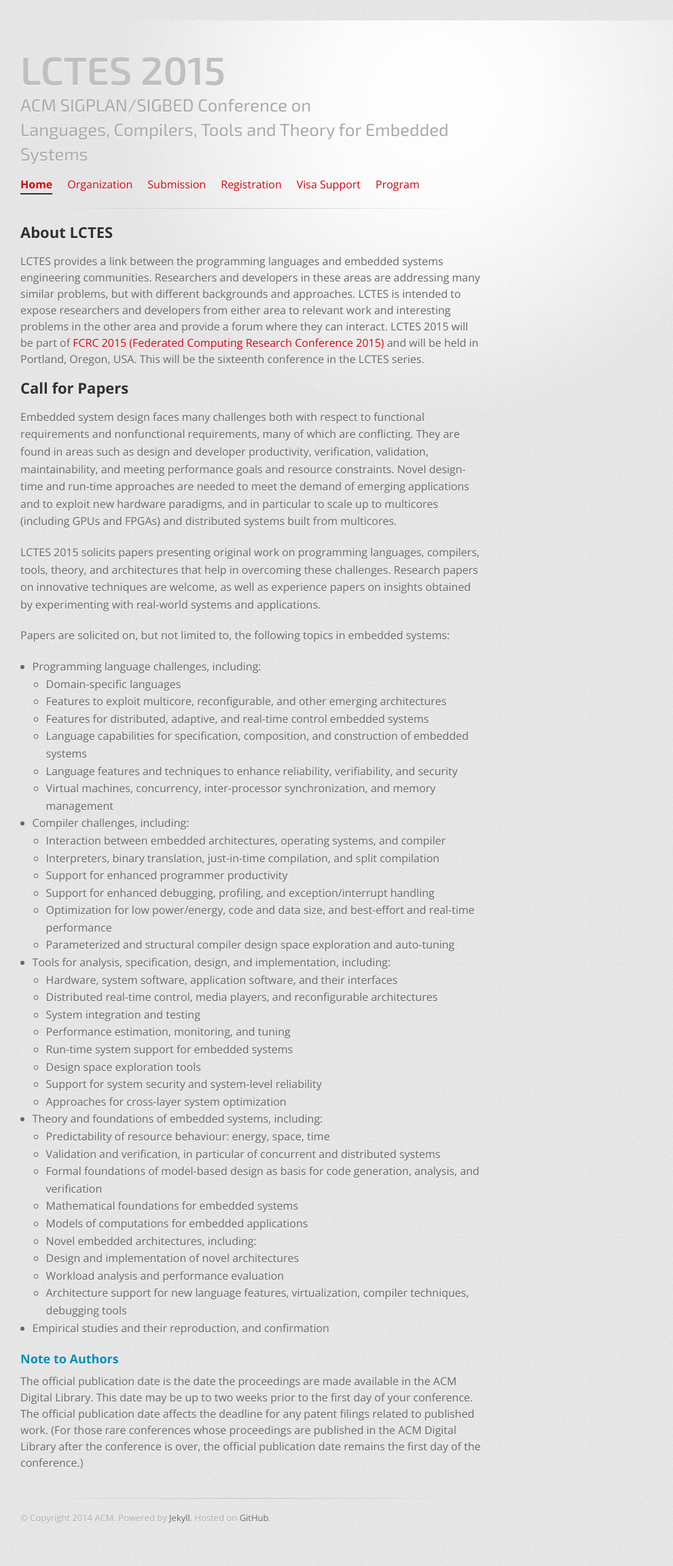
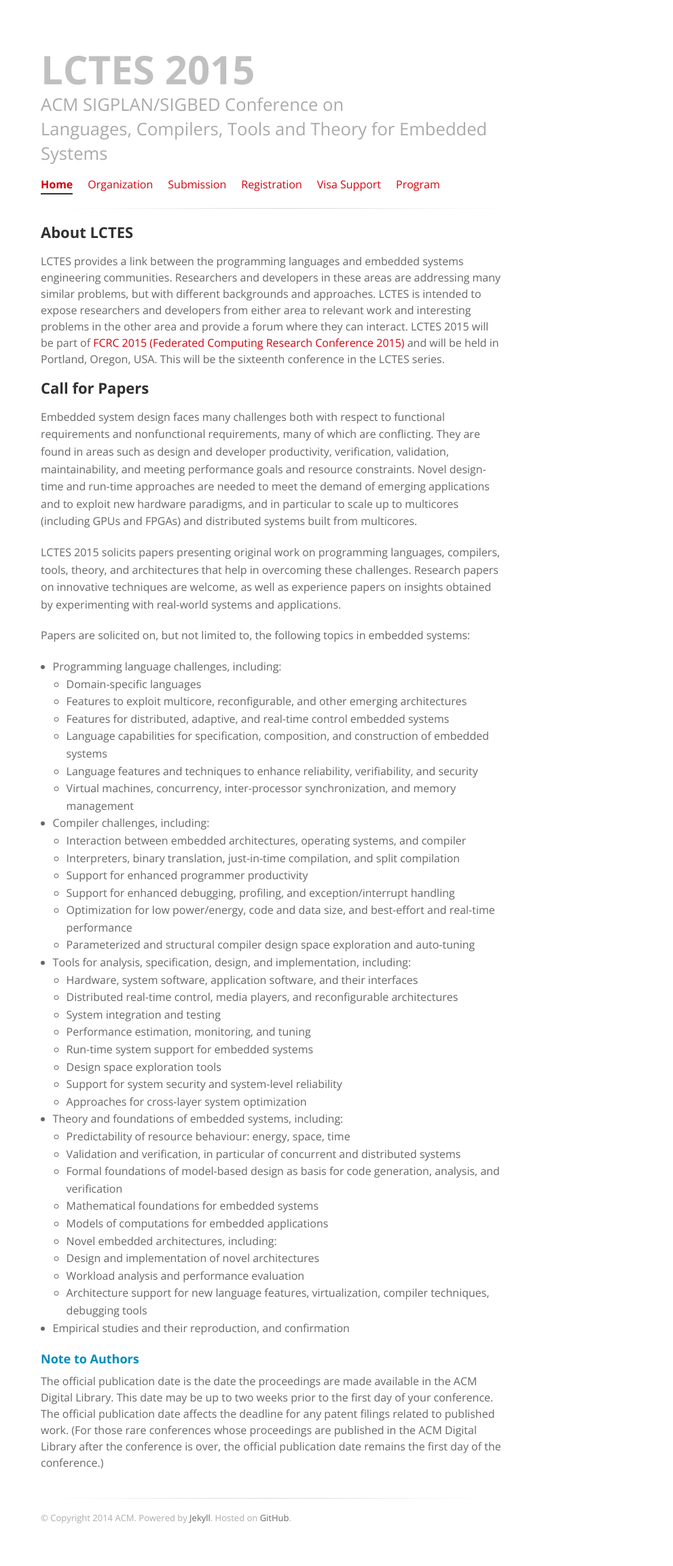
Before and after one commit to GSathish/lctes2015, a Jekyll site: the page built from index.html, in a window 1280 px wide. Shown: the whole page at 68% size, without its empty margins (0-991 px from the left). Built offline with Jekyll 4.4.1, drawn with Linux system fonts in a browser that asks for light colours.

Commit message:
Update stylesheet.css

```diff
--- a/stylesheets/stylesheet.css
+++ b/stylesheets/stylesheet.css
@@ -1,7 +1,8 @@
 body {
   font-size: 1em;
   line-height: 1.5;
-  background: #e7e7e7 url(../images/body-bg.png) 0 0 repeat;
+  margin-left: 30px;
+  /* background: #e7e7e7 url(../images/body-bg.png) 0 0 repeat; */
   font-family: "Open Sans", 'Helvetica Neue', Helvetica, Arial, serif;
   text-shadow: 0 1px 0 rgba(255, 255, 255, 0.8);
   color: #666;
@@ -109,13 +110,13 @@ pre code {
 /* #Container
 ================================================== */
 #container {
-  background: transparent url(../images/highlight-bg.jpg) 50% 0 no-repeat;
+  /* background: transparent url(../images/highlight-bg.jpg) 50% 0 no-repeat; */
   min-height: 595px;
 }
 
 .inner {
   width: 720px;
-	margin: 30px;
+  margin: 30px;
   /* margin: 0 auto; */
 }
 
@@ -140,7 +141,7 @@ header {
 }
 
 header h1, header h1 a {
-  font-family: 'Exo 2', 'Helvetica Neue', Helvetica, Arial, sans-serif;
+  font-family: "Open Sans", 'Exo 2', 'Helvetica Neue', Helvetica, Arial, sans-serif;
   font-weight: 600;
   font-size: 58px;
   line-height: 68px;
@@ -161,7 +162,7 @@ header h1 em {
 }
 
 header h2 {
-  font-family: 'Exo 2', 'Helvetica Neue', Helvetica, Arial, sans-serif;
+  font-family: "Open Sans", 'Exo 2', 'Helvetica Neue', Helvetica, Arial, sans-serif;
   font-weight: 400;
   font-size: 1.6rem;
   color: #aaa;
```
